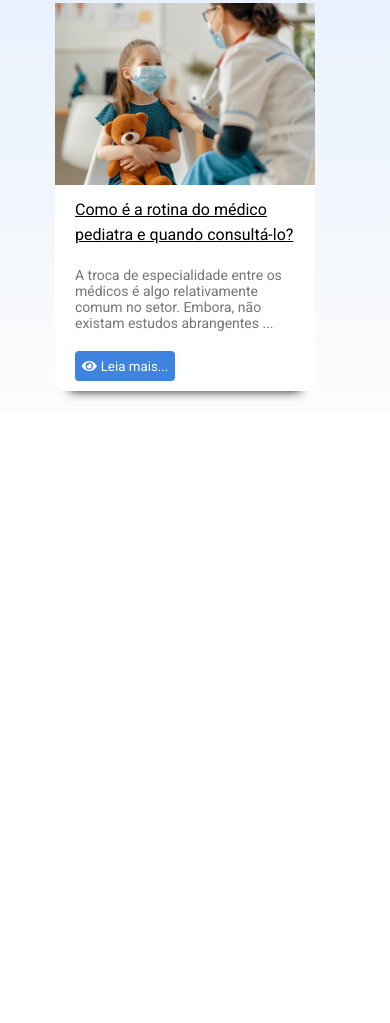
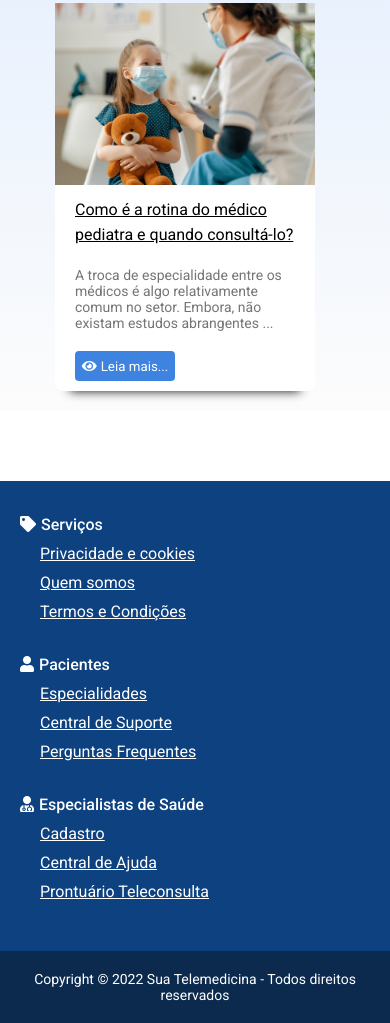
Before and after one commit to valmeidavr/suatelemedicina, a plain HTML site: page index.html in a window 390 px wide. Shown: the part 3504-4527 px from the top of the page. Before the commit the page ends 3915 px from the top, so only its background shows below. Drawn offline with Linux system fonts and the light colour scheme.

Commit message:
Footer Inicial

```diff
--- a/assets/css/style.css
+++ b/assets/css/style.css
@@ -380,6 +380,46 @@ header a {
     border-style: none;
 }
 
+footer {
+    background-color: var(--cor-principal);
+    height: 270px;
+    font-size: 1.6rem;
+    color: white;
+    margin-top: 70px;
+}
+
+.footer-contents{
+    width: 100%;
+    height: 100%;
+    display: flex;
+    align-items: center;
+    justify-content: space-around;
+    flex-direction: row;
+    flex-wrap: wrap;
+}
+
+.footer-services > ul > li:first-child {
+        color:white;
+        font-weight: 500;
+}
+
+.footer-services > ul > li {
+    margin-top: 10px;
+}
+
+.footer-services > ul > li > a {
+    color: white;
+    font-weight: normal;
+    margin-left: 20px;
+}
+
+.copyright{
+    padding: 20px;
+    text-align: center;
+    font-weight: normal;
+    background-color: var(--cor-menu-minha-conta);
+    font-size: 1.4rem;
+}
 
 /* Responsividade Tablet */
 @media only screen and (max-width: 1260px) {
@@ -656,5 +696,40 @@ header a {
         margin-left: 10px;
     }
 
+    footer {
+        background-color: var(--cor-principal);
+        height: 470px;
+        font-size: 1.6rem;
+        color: white;
+        margin-top: 70px;
+    }
+
+    .footer-contents{
+        width: 100%;
+        height: 100%;
+        margin-left: 20px;
+        display: flex;
+        align-items: flex-start;
+        justify-content: flex-start;
+        flex-direction: column;
+        flex-wrap: wrap;
+    }
+
+    .footer-services {
+        margin-top: 4px;
+    }
+
+    .footer-services > ul > li:first-child {
+            color:white;
+            font-weight: 500;
+    }
+
+    .footer-services > ul {
+        margin-top: 30px;
+    }
+
+    .footer-services > ul > li {
+        margin-top: 10px;
+    }
 
 }
--- a/index.html
+++ b/index.html
@@ -173,7 +173,35 @@
             </div>
         </section>
     </div>
-
+        <footer>
+            <div class="footer-contents container">
+                <article class="footer-services">
+                    <ul>
+                        <li><i class="fa fa-tag" style="margin-right: 5px;"></i>Serviços</li>
+                        <li><a href="#">Privacidade e cookies</a></li>
+                        <li><a href="#">Quem somos</a></li>
+                        <li><a href="#">Termos e Condições</a></li>
+                    </ul>
+                </article>
+                <article class="footer-services">
+                    <ul>
+                        <li><i class="fa fa-user" style="margin-right: 5px;"></i>Pacientes</li>
+                        <li><a href="#">Especialidades</a></li>
+                        <li><a href="#">Central de Suporte</a></li>
+                        <li><a href="#">Perguntas Frequentes</a></li>
+                    </ul>
+                </article>
+                <article class="footer-services">
+                    <ul>
+                        <li><i class="fa fa-user-md" style="margin-right: 5px;"></i>Especialistas de Saúde</li>
+                        <li><a href="#">Cadastro</a></li>
+                        <li><a href="#">Central de Ajuda</a></li>
+                        <li><a href="#">Prontuário Teleconsulta</a></li>
+                    </ul>
+                </article>
+            </div>
+            <p class="copyright">Copyright © 2022 Sua Telemedicina - Todos direitos reservados</p>
+        </footer>
 
 <script src="./assets/js/jquery-3.6.0.min.js"></script>
 <script src="./assets/js/app.js"></script>
```
Lines whose indentation alone changed are shown as unchanged.
